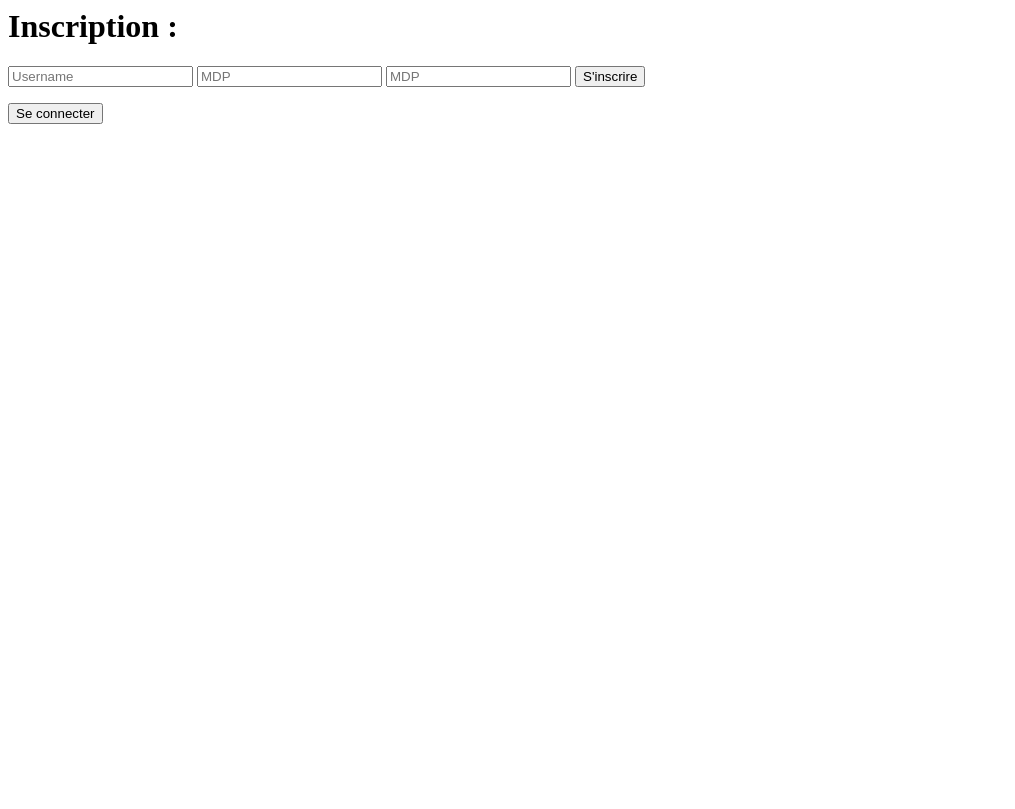
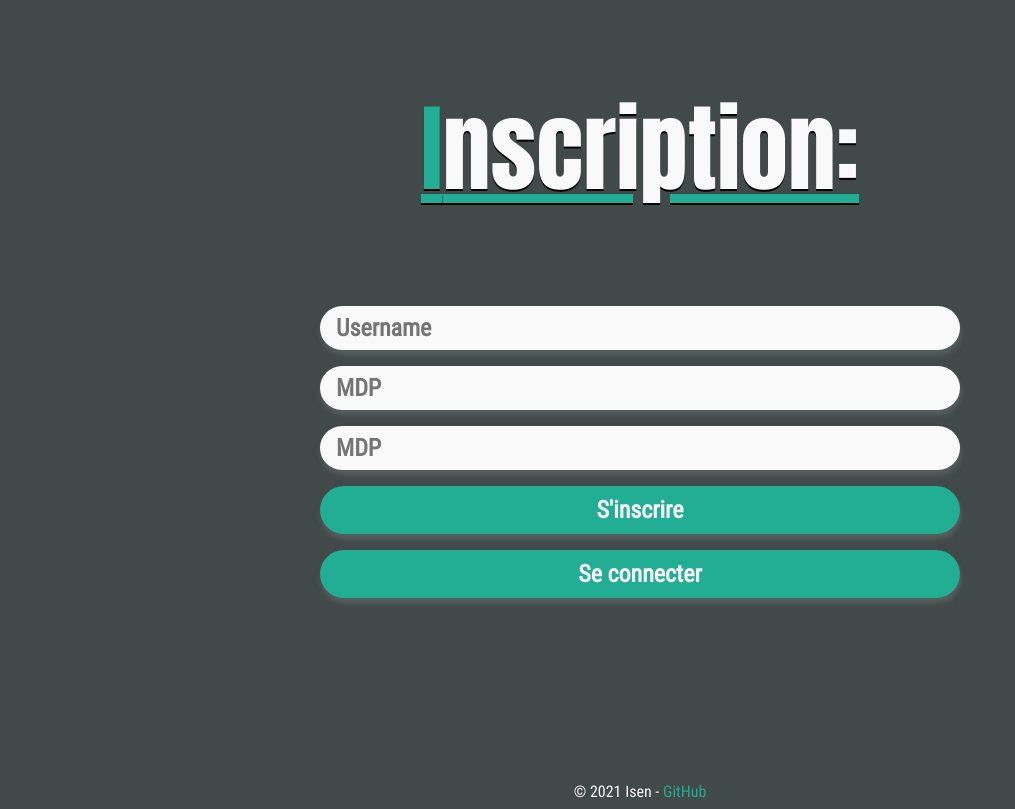
Before and after one commit to P0TEZ/JS-PROJET-CIR2, a website: page front/html/inscription.html in a window 1280 px wide. Shown: the whole page, without its empty margins (0-1015 px from the left). Drawn offline with nearby package versions, Linux system fonts and the light colour scheme; no server answers.

Commit message:
inscription style

```diff
--- /dev/null
+++ b/front/css/scss/inscription.scss
@@ -0,0 +1,66 @@
+html,body{
+    min-height: 100vh;
+}
+
+body{
+    display: grid;
+    grid-template-columns: 1fr 5fr 1fr;
+    grid-template-rows: auto 5vh auto auto 8vh;
+    gap: 0px 0px;
+    grid-template-areas:
+    ". titre ."
+    "err err err"
+    ". form ."
+    ". . . "
+    "footer footer footer";
+
+    h1{grid-area: titre;}
+    div#err{grid-area: tips;}
+    form{grid-area: form;}
+    footer{grid-area: footer;}
+}
+
+h1{
+    margin-top: 0px;
+}
+
+footer{
+    margin-top: 0px;
+}
+
+form{
+    display: flex;
+    flex-direction: column;
+    //    justify-content: center;
+    //    align-items: center;
+    flex-wrap: wrap;
+
+}
+
+footer,h1{
+    margin-top: auto;
+}
+
+@media screen and (min-width: 0px) and (max-width: 640px) {
+    body{
+        grid-template-columns: 1fr 10fr 1fr;
+    }
+}
+
+@media screen and (min-width: 1000px){
+    body{
+        grid-template-columns: 1fr 2fr 1fr;
+    }
+}
+
+@media screen and (max-height: 410px){
+    body{
+        grid-template-rows: 35vh 20vh 30vh 5vh 30vh;
+    }
+}
+
+@media screen and (max-height: 320px){
+    body{
+        grid-template-rows: auto auto auto 0px auto ;
+    }
+}
--- a/front/html/inscription.html
+++ b/front/html/inscription.html
@@ -1,20 +1,28 @@
 <html>
     <head>
+        <link rel="stylesheet" href="../css/main.css">
+        <link rel="stylesheet" href="../css/inscription.css">
+
         <title>Strago</title>
         <script src="https://ajax.googleapis.com/ajax/libs/jquery/3.5.1/jquery.min.js"></script>
         <script src="/socket.io/socket.io.js"></script>
     </head>
     <body>
-        <h1>Inscription :</h1>
+        <h1>Inscription:</h1>
         <form id="InscritpionForm" action="">
             <input id="username" autocomplete="off" placeholder="Username" />
             <input id="mdp" type="password" autocomplete="off" placeholder="MDP" />
             <input id="mdp2" type="password" autocomplete="off" placeholder="MDP" />
 
 
-            <input type="submit" value="S'inscrire"/>
+            <input class="bg-primary" type="submit" value="S'inscrire"/>
+            <a class="bg-primary fakeBtn" href="../html/login.html" >Se connecter<!-- <input type="button" value="Se connecter">--></a>
         </form>
-        <a href="../html/login.html" > <input type="button" value="Se connecter"></a>
+
+        <footer>
+                © 2021 Isen -
+                <a href="https://github.com/P0TEZ/JS-PROJET-STRATEGO-CIR2" target="_blank">GitHub</a>
+        </footer>
 
         <script> let socket = io();</script>
         <script src="../js/inscription/ajax_inscription.js"></script>
```
Also changed, not shown: front/css/inscription.css (added), 1 other file.
